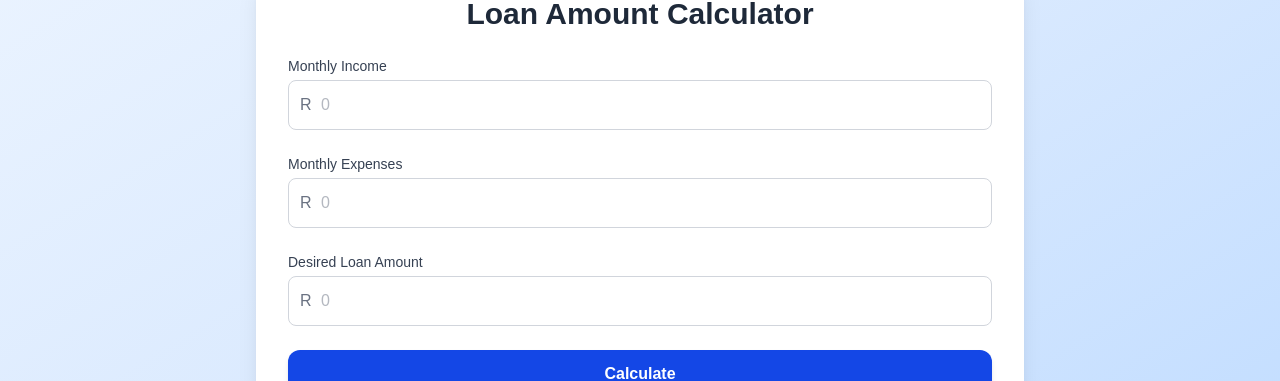
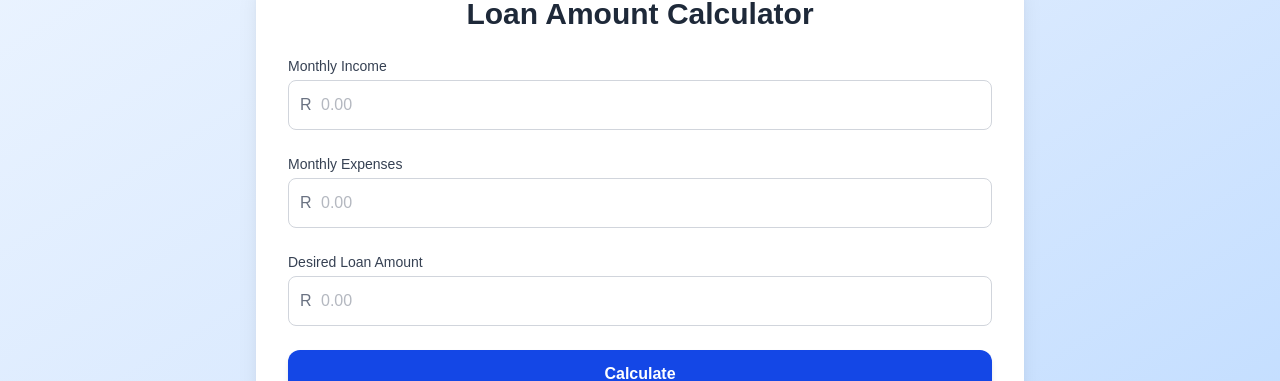
Before and after one commit to thetotokyo/capitec-loan, a Next.js app: page / in a window 1280 px wide. Shown: the part 226-607 px from the top of the page. Built offline with nearby package versions, Linux system fonts and the light colour scheme.

Commit message:
Update response messages on form submit

```diff
--- a/src/app/components/LoanForm.tsx
+++ b/src/app/components/LoanForm.tsx
@@ -12,8 +12,11 @@ export default function BankApplicationForm() {
     });
 
     const [errorMsg, setErrorMsg] = useState<String>('');
+    const [successMsg, setSuccessMsg] = useState<String>('');
 
     const handleChange = (e: ChangeEvent<HTMLInputElement>) => {
+        setErrorMsg("");
+
         setFormData(form => ({
             ...form,
             [e.target.name]: e.target.value,
@@ -23,7 +26,16 @@ export default function BankApplicationForm() {
     const handleSubmit = (e: ChangeEvent) => {
         e.preventDefault();
 
+        setErrorMsg("")
+
         if (formData.income > 0 && formData.expenses > 0 && formData.desired > 0) {
+
+            if(formData.income > formData.expenses){
+                setSuccessMsg("You qualify for a loan of R"+formData.desired);
+            }
+            else {
+                setErrorMsg("Unfortunately you do not qualify for a loan");
+            }
 
             console.log("FormData:", formData);
 
@@ -64,7 +76,8 @@ export default function BankApplicationForm() {
                             required
                             onChange={handleChange}
                             className="w-full border border-gray-300 rounded-lg p-3 pl-8 focus:ring-2 focus:ring-blue-500 focus:outline-none"
-                            placeholder="0"
+                            step={0.01}
+                            placeholder="0.00"
                         />
                     </div>
                 </div>
@@ -84,7 +97,8 @@ export default function BankApplicationForm() {
                             required
                             onChange={handleChange}
                             className="w-full border border-gray-300 rounded-lg p-3 pl-8 focus:ring-2 focus:ring-blue-500 focus:outline-none"
-                            placeholder="0"
+                            step={0.01}
+                            placeholder="0.00"
                         />
                     </div>
                 </div>
@@ -103,12 +117,17 @@ export default function BankApplicationForm() {
                             required
                             onChange={handleChange}
                             className="w-full border border-gray-300 rounded-lg p-3 pl-8 focus:ring-2 focus:ring-blue-500 focus:outline-none"
-                            placeholder="0"
+                            step={0.01}
+                            placeholder="0.00"
                         />
                     </div>
                 </div>
 
-                <p className="text-red-800 text-center">{errorMsg}</p>
+                {/* On fail */}
+                {errorMsg && <p className="text-red-800 text-center">{errorMsg}</p>}
+
+                {/* On Success */}
+                {successMsg && <p className="text-green-800 text-center">{successMsg}</p>}
 
                 <button
                     type="submit"
```
